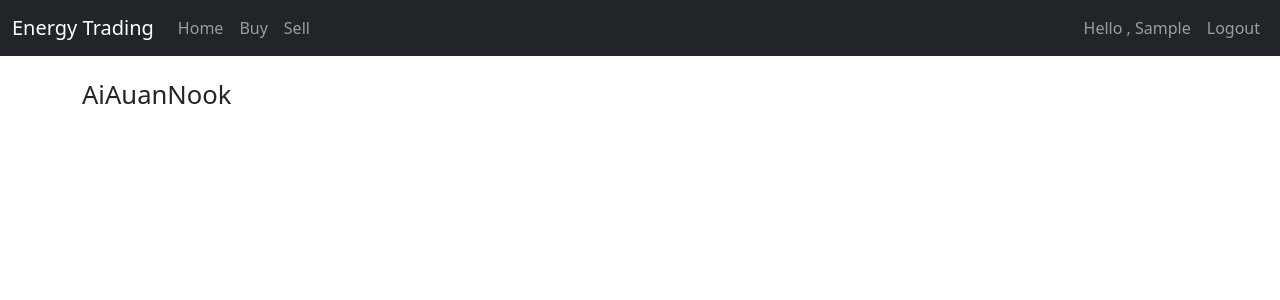
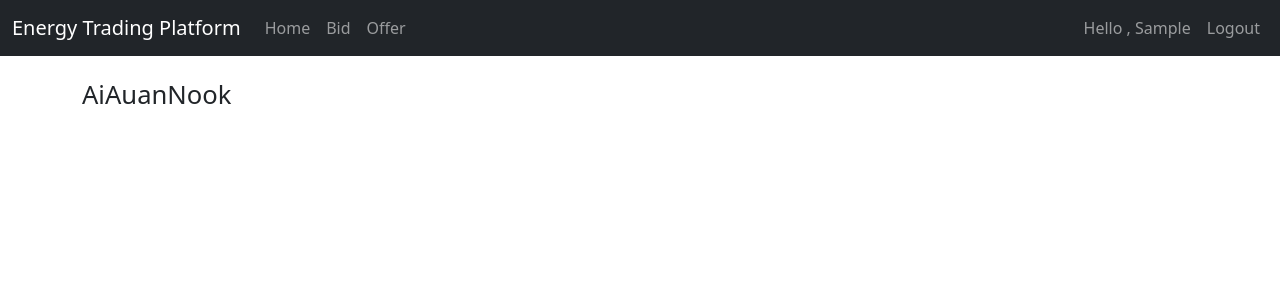
Before and after one commit to Lullabyjk/system_energy_trading, a Django app: page /aiAuanNook/ in a window 1280 px wide. Shown: the top 300 px of the page. Run offline with Django 3.2, Linux system fonts and the light colour scheme; the visitor is signed in with stand-in values (Sample User, id 1); some libraries are stand-ins or nearby versions.

Commit message:
Update layout.html

```diff
--- a/templates/layout.html
+++ b/templates/layout.html
@@ -4,18 +4,20 @@
     <meta charset="UTF-8">
     <meta http-equiv="X-UA-Compatible" content="IE=edge">
     <meta name="viewport" content="width=device-width, initial-scale=1.0">
-    <title>Energy Trading </title>
+    <title>Energy Trading Platform </title>
     <link href="https://cdn.jsdelivr.net/npm/bootstrap@5.0.0-beta1/dist/css/bootstrap.min.css" rel="stylesheet" integrity="sha384-giJF6kkoqNQ00vy+HMDP7azOuL0xtbfIcaT9wjKHr8RbDVddVHyTfAAsrekwKmP1" crossorigin="anonymous">
     <script src="https://cdn.jsdelivr.net/npm/bootstrap@5.0.0-beta1/dist/js/bootstrap.bundle.min.js" integrity="sha384-ygbV9kiqUc6oa4msXn9868pTtWMgiQaeYH7/t7LECLbyPA2x65Kgf80OJFdroafW" crossorigin="anonymous"></script>
     <script src="https://cdn.jsdelivr.net/npm/@popperjs/core@2.5.4/dist/umd/popper.min.js" integrity="sha384-q2kxQ16AaE6UbzuKqyBE9/u/KzioAlnx2maXQHiDX9d4/zp8Ok3f+M7DPm+Ib6IU" crossorigin="anonymous"></script>
     <script src="https://cdn.jsdelivr.net/npm/bootstrap@5.0.0-beta1/dist/js/bootstrap.min.js" integrity="sha384-pQQkAEnwaBkjpqZ8RU1fF1AKtTcHJwFl3pblpTlHXybJjHpMYo79HY3hIi4NKxyj" crossorigin="anonymous"></script>
     <script src="https://cdn.jsdelivr.net/npm/chart.js@2.8.0"></script>
+    <!-- jquery -->
+    <script src="https://ajax.googleapis.com/ajax/libs/jquery/3.5.1/jquery.min.js"></script>
 </head>
 <body>
   <header>
     <nav class="navbar navbar-expand-lg navbar-dark bg-dark">
         <div class="container-fluid">
-          <a class="navbar-brand" href="/">Energy Trading</a>
+          <a class="navbar-brand" href="/">Energy Trading Platform</a>
           <button class="navbar-toggler" type="button" data-bs-toggle="collapse" data-bs-target="#navbarSupportedContent" aria-controls="navbarSupportedContent" aria-expanded="false" aria-label="Toggle navigation">
             <span class="navbar-toggler-icon"></span>
           </button>
@@ -26,14 +28,26 @@
                   <a class="nav-link" href="/home">Home</a>
                 </li>
                 <li class="nav-item">
-                  <a class="nav-link" href="/buy">Buy</a>
+                  <a class="nav-link" href="/buy">Bid</a>
                 </li>
                 <li class="nav-item">
-                  <a class="nav-link" href="/sell">Sell</a>
+                  <a class="nav-link" href="/sell">Offer</a>
                 </li>
-                <!--<li class="nav-item">
-                  <a class="nav-link" href="/aiAuanNook">AiAuanNook</a>
-                </li>-->
+                <!-- user.is_staff = 1 is admin #Add ip and permission + Accept Top-up-->
+                <!-- user.is_staff = 0 is consumer #Top-up-->
+                <!-- user.is_staff = 2 is producer #Deposit-->
+                <!-- user.is_staff = 3 is prosumer #Top-up + Deposit-->
+
+                {% if user.is_staff == 0 or user.is_staff == 3 %}
+                <li class="nav-item">
+                  <a class="nav-link" href="/topUp">Top Up</a>
+                </li>
+                {% endif %}
+                {% if user.is_staff == 2 or user.is_staff == 3 %}
+                <li class="nav-item">
+                  <a class="nav-link" href="/deposit">Deposit</a>
+                </li>
+                {% endif %}
               {% else %}
                 <li class="nav-item">
                   <a class="nav-link " href="/register">Register</a>
```
